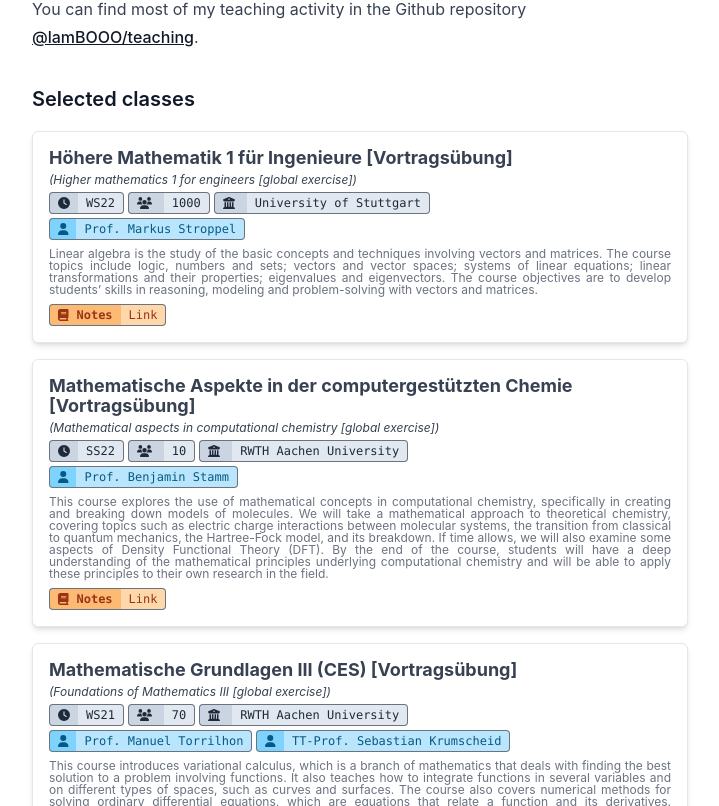
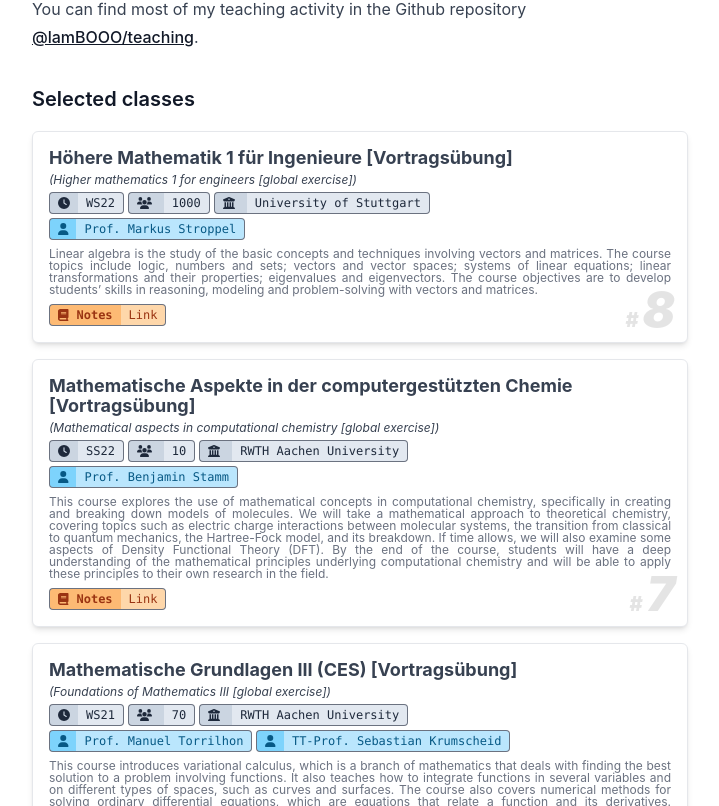
Before and after one commit to lamBOOO/thsn.dev, a Next.js app: page / in a window 1280 px wide. Shown: the part 2474-3280 px from the top of the page, without its empty margins (280-999 px from the left). Built offline with nearby package versions, Linux system fonts and the light colour scheme.

Commit message:
Add small numbers to teaching objects

```diff
--- a/pages/index.tsx
+++ b/pages/index.tsx
@@ -554,7 +554,7 @@ export default function Home({ allPostsData }: any) {
                 teaching_data.map(
                   ({ title_de, title_en, description, students, coursenotes, labcodes, location, semester, people }, ind) =>
                     <article key={ind}>
-                      <div className="border flex flex-col justify-between h-full bg-white rounded-md p-4 my-4 shadow-md border-gray-200">
+                      <div className="relative border flex flex-col justify-between h-full bg-white rounded-md p-4 my-4 shadow-md border-gray-200">
                         <span className='leading-5 mb-0'>
                           <span className='font-bold text-lg leading-4'>
                             {title_de}
@@ -614,7 +614,6 @@ export default function Home({ allPostsData }: any) {
                             {description}
                           </p>
                           <div className="flex flex-wrap gap-1 leading-none">
-
                             <Badge
                               link={coursenotes}
                               icon={<FontAwesomeIcon className="pr-1" icon={faBook} />}
@@ -639,6 +638,9 @@ export default function Home({ allPostsData }: any) {
                                 ""
                             }
                           </div>
+                        </div>
+                        <div className="absolute right-3 bottom-2 text-5xl font-black text-black italic opacity-10">
+                        <span className='text-xl mr-1'>#</span>{teaching_data.length - ind}
                         </div>
                       </div>
                     </article>
```
Lines whose indentation alone changed are shown as unchanged.
